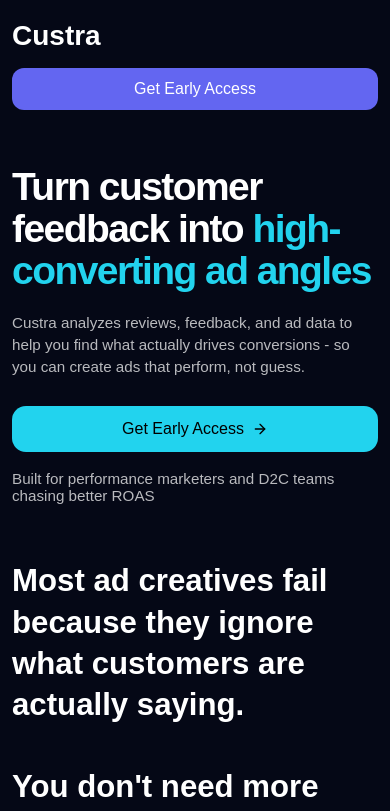
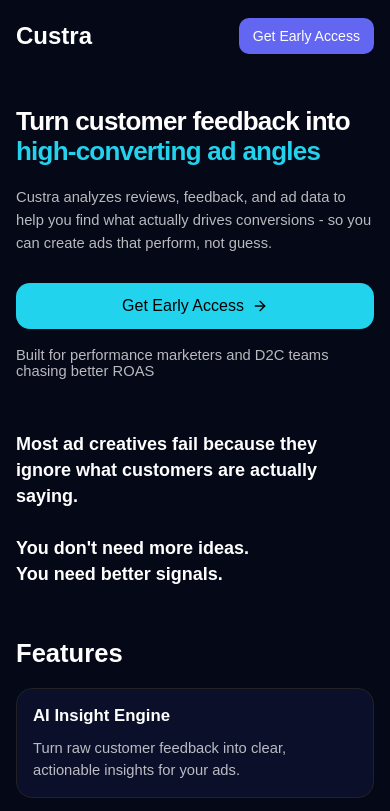
Before and after one commit to boss23custra/Custra, a React (Vite) app: page / in a window 390 px wide. Shown: the top 811 px of the page. Built offline with nearby package versions, Linux system fonts and the light colour scheme.

Commit message:
Refine desktop spacing and mobile responsiveness

```diff
--- a/src/styles/index.css
+++ b/src/styles/index.css
@@ -29,9 +29,9 @@
 }
 
 .landing-page {
-  width: min(1120px, calc(100% - 48px));
-  margin: 0 auto;
-  padding: 40px 0 32px;
+  width: 100%;
+  margin: 0;
+  padding: 40px 40px 32px;
 }
 
 .landing-header {
@@ -44,7 +44,7 @@
 
 .brand {
   margin: 0;
-  font-size: 2.5rem;
+  font-size: 3rem;
   font-weight: 700;
 }
 
@@ -92,11 +92,11 @@
 
 .hero-title {
   margin: 0;
-  max-width: 1100px;
-  font-size: clamp(2.5rem, 6vw, 4.5rem);
-  line-height: 1.04;
+  max-width: 1240px;
+  font-size: 42px;
+  line-height: 1.12;
   font-weight: 700;
-  letter-spacing: -0.04em;
+  letter-spacing: -0.03em;
 }
 
 .hero-highlight {
@@ -115,8 +115,8 @@
 
 .hero-copy {
   margin: 20px 0 0;
-  max-width: 700px;
-  font-size: 1.15rem;
+  max-width: 760px;
+  font-size: 1rem;
   line-height: 1.45;
 }
 
@@ -127,14 +127,14 @@
 .hero-support {
   margin: 18px 0 0;
   max-width: 680px;
-  font-size: 1rem;
+  font-size: 0.95rem;
 }
 
 .problem-copy {
   margin: 0;
   max-width: 760px;
-  font-size: clamp(2rem, 4vw, 3rem);
-  line-height: 1.28;
+  font-size: 28px;
+  line-height: 1.4;
   font-weight: 700;
 }
 
@@ -242,54 +242,91 @@
 }
 
 @media (max-width: 1024px) {
+  .landing-page {
+    padding-inline: 28px;
+  }
+
+  .hero-title {
+    font-size: 36px;
+    max-width: 900px;
+  }
+
+  .problem-copy {
+    font-size: 24px;
+  }
+
   .feature-grid {
     grid-template-columns: repeat(2, minmax(0, 1fr));
   }
 }
 
-@media (max-width: 720px) {
+@media (max-width: 820px) {
   .landing-page {
-    width: min(100% - 32px, 680px);
-    padding: 24px 0 28px;
+    padding: 24px 20px 28px;
   }
 
   .landing-header {
+    align-items: flex-start;
     margin-bottom: 40px;
   }
 
   .brand {
-    font-size: 1.9rem;
+    font-size: 2.3rem;
   }
 
-  .nav-button,
-  .submit-button,
-  .primary-button {
-    width: 100%;
+  .nav-button {
+    width: auto;
   }
 
   .hero-section,
   .problem-section,
   .content-section,
   .landing-footer {
-    margin-top: 56px;
+    margin-top: 52px;
   }
 
   .hero-title {
-    font-size: clamp(2.2rem, 10vw, 3.2rem);
-    line-height: 1.08;
+    max-width: 100%;
+    font-size: 32px;
+    line-height: 1.14;
   }
 
   .hero-copy {
+    max-width: 100%;
+    font-size: 1rem;
+    line-height: 1.55;
+  }
+
+  .hero-support {
     font-size: 1rem;
   }
 
   .problem-copy {
-    font-size: clamp(1.9rem, 8vw, 2.6rem);
-    line-height: 1.32;
+    max-width: 100%;
+    font-size: 22px;
+    line-height: 1.42;
   }
 
   .feature-grid {
     grid-template-columns: 1fr;
+    gap: 14px;
+  }
+
+  .feature-card {
+    padding: 18px;
+  }
+
+  .feature-title {
+    font-size: 1.05rem;
+  }
+
+  .feature-copy,
+  .section-copy,
+  .step-item,
+  .trust-copy,
+  .footer-copy,
+  .footer-email {
+    font-size: 0.98rem;
   }
 
   .waitlist-form {
@@ -309,17 +346,29 @@
 
 @media (max-width: 480px) {
   .landing-page {
-    width: min(100% - 24px, 560px);
-    padding-top: 20px;
+    padding: 18px 16px 24px;
   }
 
   .landing-header {
-    flex-direction: column;
-    align-items: stretch;
+    flex-direction: row;
+    justify-content: space-between;
+    align-items: center;
+    gap: 12px;
   }
 
   .brand {
-    font-size: 1.75rem;
+    font-size: 1.5rem;
+  }
+
+  .nav-button {
+    padding: 10px 14px;
+    border-radius: 10px;
+    font-size: 0.88rem;
+  }
+
+  .hero-title {
+    font-size: 26px;
+    line-height: 1.16;
   }
 
   .hero-copy,
@@ -330,10 +379,24 @@
   .trust-copy,
   .footer-copy,
   .footer-email {
-    font-size: 0.95rem;
+    font-size: 0.92rem;
+  }
+
+  .primary-button,
+  .submit-button {
+    width: 100%;
+  }
+
+  .problem-copy {
+    font-size: 18px;
+    line-height: 1.45;
+  }
+
+  .section-title {
+    font-size: 1.6rem;
   }
 
   .feature-card {
-    padding: 18px;
+    padding: 16px;
   }
 }
```
